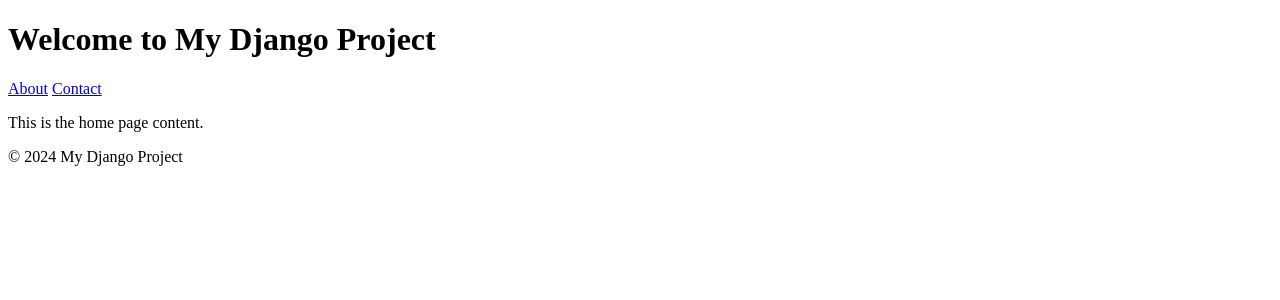
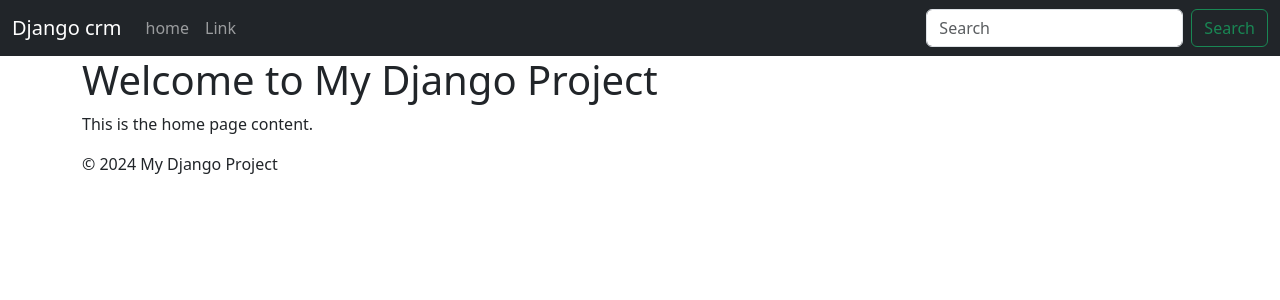
Before and after one commit to AnasHm23/django_crm, a Django app: page / in a window 1280 px wide. Shown: the top 300 px of the page. Run offline with Django 5.2, Linux system fonts and the light colour scheme.

Commit message:
django project

```diff
--- /dev/null
+++ b/app/templates/base.html
@@ -0,0 +1,19 @@
+<!doctype html>
+<html lang="en">
+  <head>
+    <meta charset="utf-8">
+    <meta name="viewport" content="width=device-width, initial-scale=1">
+    <title>Django CRM </title>
+    <link href="https://cdn.jsdelivr.net/npm/bootstrap@5.3.3/dist/css/bootstrap.min.css" rel="stylesheet" integrity="sha384-QWTKZyjpPEjISv5WaRU9OFeRpok6YctnYmDr5pNlyT2bRjXh0JMhjY6hW+ALEwIH" crossorigin="anonymous">
+  </head>
+  <body>
+    {% include "navbar.html" %}
+    <div class="container">
+
+        {% block content %}
+        {% endblock  %}
+    </div>
+
+    <script src="https://cdn.jsdelivr.net/npm/bootstrap@5.3.3/dist/js/bootstrap.bundle.min.js" integrity="sha384-YvpcrYf0tY3lHB60NNkmXc5s9fDVZLESaAA55NDzOxhy9GkcIdslK1eN7N6jIeHz" crossorigin="anonymous"></script>
+  </body>
+</html>
--- a/app/templates/home.html
+++ b/app/templates/home.html
@@ -1,32 +1,17 @@
-<!-- myapp/templates/myapp/home.html -->
+{% extends "base.html" %}
 
-<!DOCTYPE html>
-<html lang="en">
-<head>
-    <meta charset="UTF-8">
-    <meta name="viewport" content="width=device-width, initial-scale=1.0">
-    <title>My Django Project</title>
-    <!-- Add your CSS stylesheets or links here -->
-</head>
-<body>
+{% block content %}
+
 <header>
   <h1>Welcome to My Django Project</h1>
 </header>
 
-    <nav>
-        <!-- Add navigation links here (e.g., About, Contact, etc.) -->
-        <a href="{% url 'about' %}">About</a>
-        <a href="{% url 'contact' %}">Contact</a>
-    </nav>
-
 <main>
-        <!-- Add your main content here -->
   <p>This is the home page content.</p>
 </main>
 
 <footer>
-        <!-- Add footer content here -->
   <p>© 2024 My Django Project</p>
 </footer>
-</body>
-</html>
+
+{% endblock %}
--- /dev/null
+++ b/app/templates/navbar.html
@@ -0,0 +1,22 @@
+<nav class="navbar navbar-expand-lg navbar-dark bg-dark">
+    <div class="container-fluid">
+      <a class="navbar-brand" href="{% url "home" %}">Django crm</a>
+      <button class="navbar-toggler" type="button" data-bs-toggle="collapse" data-bs-target="#navbarSupportedContent" aria-controls="navbarSupportedContent" aria-expanded="false" aria-label="Toggle navigation">
+        <span class="navbar-toggler-icon"></span>
+      </button>
+      <div class="collapse navbar-collapse" id="navbarSupportedContent">
+        <ul class="navbar-nav me-auto mb-2 mb-lg-0">
+            <li class="nav-item">
+                <a class="nav-link" href="#">home</a>
+            </li>
+          <li class="nav-item">
+            <a class="nav-link" href="#">Link</a>
+          </li>
+        </ul>
+        <form class="d-flex" role="search">
+          <input class="form-control me-2" type="search" placeholder="Search" aria-label="Search">
+          <button class="btn btn-outline-success" type="submit">Search</button>
+        </form>
+      </div>
+    </div>
+  </nav>
--- a/dcrm/settings.py
+++ b/dcrm/settings.py
@@ -11,6 +11,7 @@ https://docs.djangoproject.com/en/5.0/ref/settings/
 """
 
 from pathlib import Path
+import os
 
 # Build paths inside the project like this: BASE_DIR / 'subdir'.
 BASE_DIR = Path(__file__).resolve().parent.parent
@@ -117,7 +118,10 @@ USE_TZ = True
 # Static files (CSS, JavaScript, Images)
 # https://docs.djangoproject.com/en/5.0/howto/static-files/
 
-STATIC_URL = 'static/'
+
+STATIC_URL = '/static/'
+STATICFILES_DIRS = [os.path.join(BASE_DIR, 'static')]
+
 
 # Default primary key field type
 # https://docs.djangoproject.com/en/5.0/ref/settings/#default-auto-field
```
Lines whose indentation alone changed are shown as unchanged.
